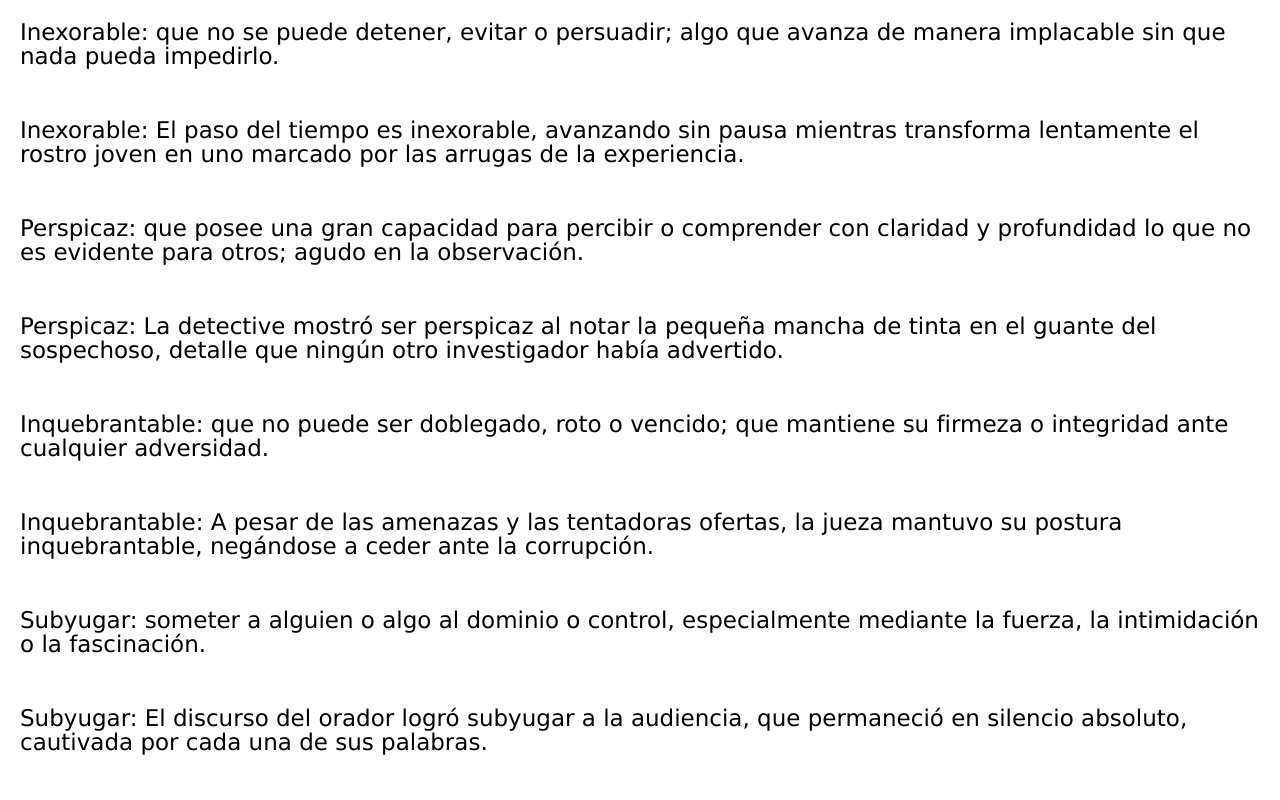
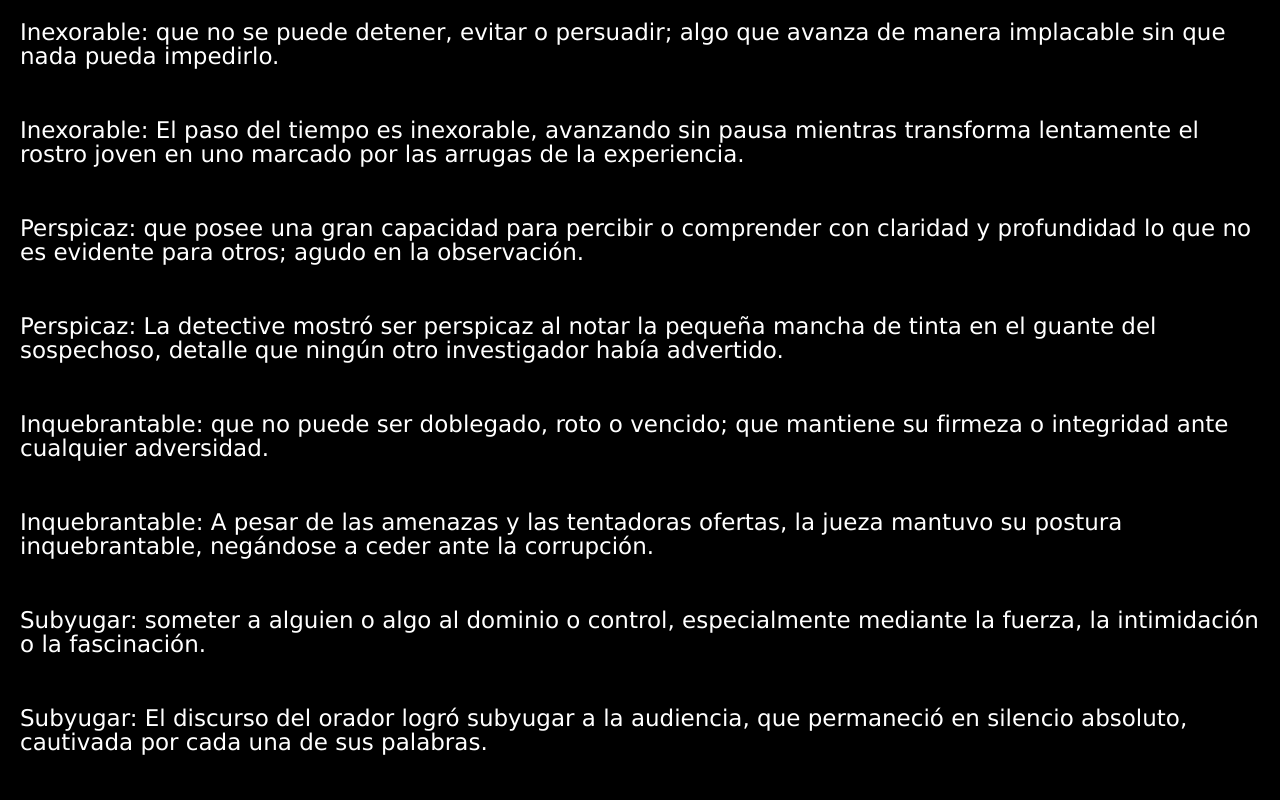
Before and after one commit to cobra1101/cobra1101.github.io, a plain HTML site: page files/28_Feb_2025.html in a window 1280 px wide. Shown: the top 800 px of the page. Drawn offline with Linux system fonts and the light colour scheme.

Commit message:
Update 28_Feb_2025.html

```diff
--- a/files/28_Feb_2025.html
+++ b/files/28_Feb_2025.html
@@ -9,8 +9,8 @@
             font-family: "Iowan Old Style", "Verdana", serif;
             font-size: 23px;
             line-height: 24px;
-            color:  #000000;
-            background-color: #ffffff;
+            color:  #ffffff;
+            background-color: #000000;
             margin: 20px;
             padding: 0;
         }
```
